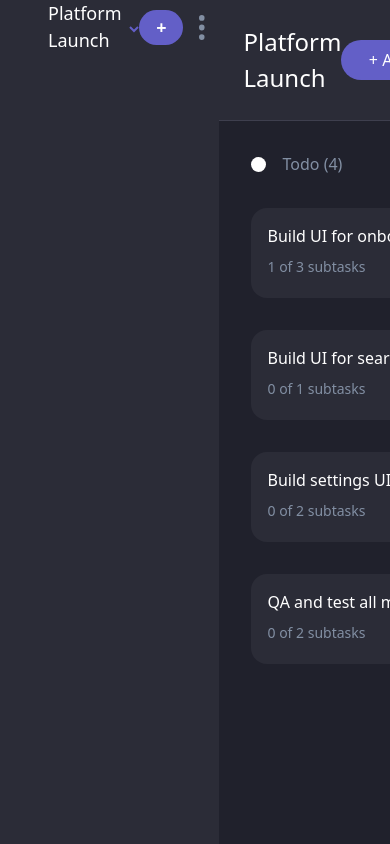
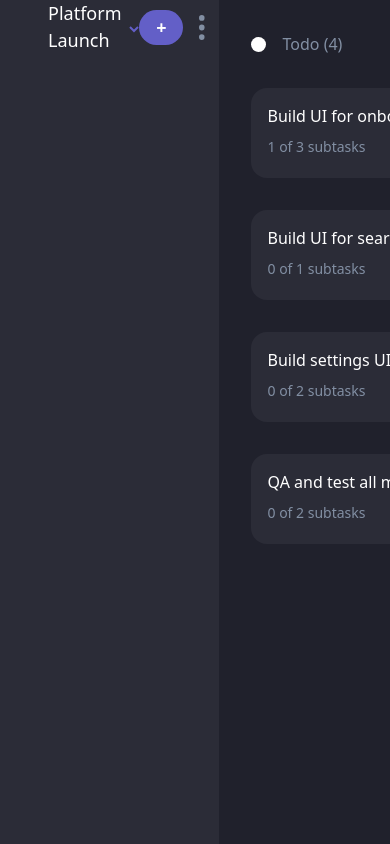
Before and after one commit to TomaszIwanickiGH/task-management, a React (Vite) app: page / in a window 390 px wide. Shown: the top 844 px of the page. Built offline with nearby package versions, Linux system fonts and the light colour scheme.

Commit message:
Hide the header on mobile devices

```diff
--- a/src/components/Header.jsx
+++ b/src/components/Header.jsx
@@ -5,7 +5,7 @@ const Header = () => {
   const { name } = useSelector((state) => state.boardName)
 
   return (
-    <section className="p-6 bg-darkGray flex justify-between items-center w-full outline-1 outline-gray outline">
+    <section className="p-6 bg-darkGray md:flex hidden justify-between items-center w-full outline-1 outline-gray outline">
       <h2 className="text-white text-[24px]">{name}</h2>
       <div className="flex gap-6 items-center">
         <button className="bg-mainPurple py-2 w-[140px] rounded-full text-white">+ Add Task</button>
```
